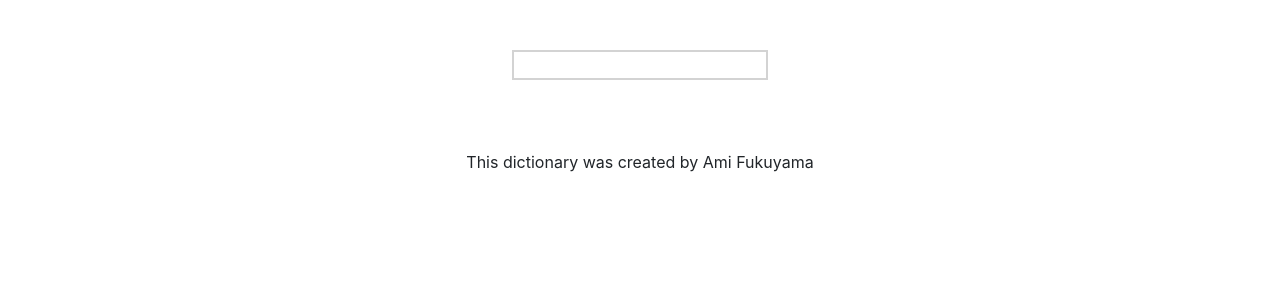
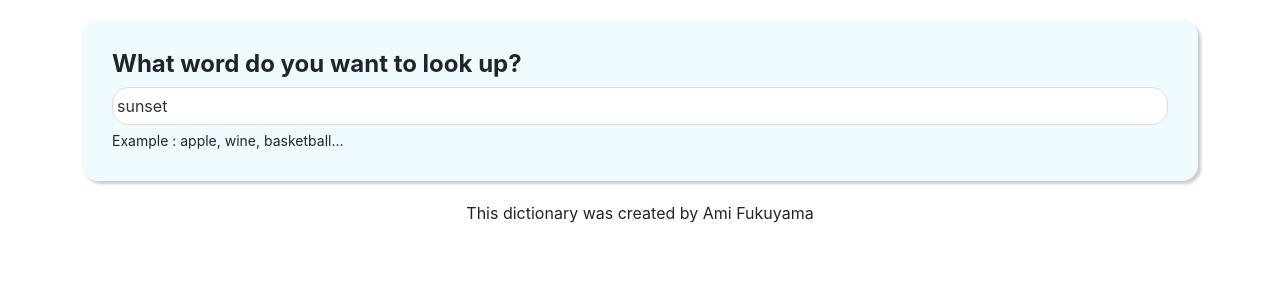
Before and after one commit to Ami0480/react-dictionary-project, a React (Create React App) app: page / in a window 1280 px wide. Shown: the top 300 px of the page. Built offline with nearby package versions, Linux system fonts and the light colour scheme; no server answers.

Commit message:
Added styling

```diff
--- a/src/App.css
+++ b/src/App.css
@@ -0,0 +1,3 @@
+.App footer {
+  text-align: center;
+}
--- a/src/App.js
+++ b/src/App.js
@@ -5,7 +5,7 @@ function App() {
   return (
     <div className="App">
       <div className="container">
-        <Dictionary />
+        <Dictionary defaultKeyword="sunset" />
         <footer className="App-footer">
           This dictionary was created by Ami Fukuyama
         </footer>
--- a/src/Dictionary.css
+++ b/src/Dictionary.css
@@ -1,13 +1,25 @@
-.Dictionary {
-  margin: 50px;
-  text-align: center;
+.Dictionary h1 {
+  font-size: 24px;
+  font-weight: bold;
 }
 
-.search {
-  border: 2px solid lightgray;
-  margin-bottom: 20px;
+.Dictionary section {
+  background-color: rgb(240, 251, 255);
+  padding: 30px;
+  border-radius: 16px;
+  box-shadow: 3px 3px 3px rgba(0, 0, 0, 0.2);
+  margin: 20px 0;
 }
 
-.App-footer {
-  text-align: center;
+.Dictionary input {
+  width: 100%;
+  padding: 6px 4px;
+  border: 1px solid #ddd;
+  border-radius: 16px;
+  color: #333;
 }
+
+.Dictionary .hint {
+  font-size: 14px;
+  margin-top: 5px;
+}
--- a/src/Dictionary.js
+++ b/src/Dictionary.js
@@ -3,48 +3,56 @@ import Results from "./Results";
 import axios from "axios";
 import "./Dictionary.css";
 
-export default function Dictionary() {
-  let [keyword, setKeyword] = useState(" ");
+export default function Dictionary(props) {
+  let [keyword, setKeyword] = useState(props.defaultKeyword);
   let [results, setResults] = useState(null);
+  let [loaded, setLoaded] = useState(false);
 
   function handleResponse(response) {
     console.log(response.data[0]);
     setResults(response.data[0]);
   }
+
+  function search() {
+    let apiUrl = `https://api.dictionaryapi.dev/api/v2/entries/en/${keyword}`;
+    axios.get(apiUrl).then(handleResponse);
+  }
+
+  function handleSubmit(event) {
+    event.preventDefault();
+    search();
+  }
+
   function handleKeywordChange(event) {
     setKeyword(event.target.value);
   }
 
-  function search(event) {
-    event.preventDefault();
-
-    if (!keyword.trim()) {
-      alert("Please enter a word.");
-      return;
+  function load() {
+    setLoaded(true);
+    search();
   }
 
-    const apiUrl = `https://api.dictionaryapi.dev/api/v2/entries/en/${keyword}`;
-    axios
-      .get(apiUrl)
-      .then(handleResponse)
-      .catch((error) => {
-        console.error("API error:", error);
-        alert("Word not found or API issue.");
-      });
-  }
-
+  if (loaded) {
     return (
       <div className="Dictionary">
-      <form onSubmit={search}>
+        <section>
+          <h1>What word do you want to look up?</h1>
+          <form onSubmit={handleSubmit}>
             <input
               type="search"
               onChange={handleKeywordChange}
               className="search"
-          value={keyword}
+              defaultValue={props.defaultKeyword}
             />
           </form>
+          <div className="hint">Example : apple, wine, basketball...</div>
+        </section>
 
         <Results results={results} />
       </div>
     );
+  } else {
+    load();
+    return "Loading..";
   }
+}
--- /dev/null
+++ b/src/Meaning.css
@@ -0,0 +1,10 @@
+.Meaning h3 {
+  font-size: 26px;
+  font-weight: bold;
+  line-height: 1.5;
+}
+
+.Meaning .example {
+  opacity: 0.7;
+  font-style: italic;
+}
--- a/src/Meaning.js
+++ b/src/Meaning.js
@@ -1,4 +1,5 @@
 import React from "react";
+import "./Meaning.css";
 import Synonyms from "./Synonyms";
 
 export default function Meaning(props) {
@@ -8,12 +9,11 @@ export default function Meaning(props) {
       <h3>{props.meaning.partOfSpeech}</h3>
       <div>
         {" "}
-        <p>
-          <strong>Definition </strong>
+        <p className="definition">
           {props.meaning.definitions[0].definition}
           <br />
-          <strong>Example </strong>
-          <em>
+
+          <em className="example">
             {props.meaning.definitions?.[0]?.example || "No example available."}
           </em>
           <Synonyms synonyms={props.meaning.definitions[0].synonyms} />
--- /dev/null
+++ b/src/Phonetic.css
@@ -0,0 +1,19 @@
+.Phonetic {
+  padding: 15px;
+}
+
+.Phonetic a {
+  border: 1px solid #ddd;
+  text-decoration: none;
+  padding: 8px 20px;
+  margin-right: 10px;
+  border-radius: 20px;
+  transition: all 150ms ease-in-out;
+}
+.Phonetic a:hover {
+  background-color: blue;
+  color: white;
+}
+.Phonetic .text {
+  opacity: 0.7;
+}
--- a/src/Phonetics.js
+++ b/src/Phonetics.js
@@ -1,4 +1,5 @@
 import React from "react";
+import "./Phonetic.css";
 
 export default function Phonetics(props) {
   console.log(props.phonetic);
@@ -7,7 +8,7 @@ export default function Phonetics(props) {
       <a href={props.phonetic.audio} target="_blank" rel="noreferrer">
         Listen
       </a>
-      {props.phonetic.text}
+      <span className="text">{props.phonetic.text}</span>
     </div>
   );
 }
--- /dev/null
+++ b/src/Results.css
@@ -0,0 +1,5 @@
+.Results h1 {
+  font-size: 36px;
+  font-weight: bold;
+  line-height: 1.5;
+}
--- a/src/Results.js
+++ b/src/Results.js
@@ -1,13 +1,15 @@
 import React from "react";
 import Meaning from "./Meaning";
 import Phonetics from "./Phonetics";
+import "./Results.css";
 
 export default function Results(props) {
   if (props.results) {
     return (
-      <div calssName="Results">
+      <div className="Results">
+        <section>
+          {" "}
           <h1>{props.results.word}</h1>
-
           {props.results.phonetics.map(function (phonetic, index) {
             return (
               <div key={index}>
@@ -15,12 +17,13 @@ export default function Results(props) {
               </div>
             );
           })}
+        </section>
 
         {props.results.meanings.map(function (meaning, index) {
           return (
-            <div key={index}>
+            <section key={index}>
               <Meaning meaning={meaning} />
-            </div>
+            </section>
           );
         })}
       </div>
--- /dev/null
+++ b/src/Synonyms.css
@@ -0,0 +1,9 @@
+.Synonyms {
+  margin: 15px 0 0;
+  padding: 0;
+}
+
+.Synonyms li {
+  display: inline-block;
+  padding-right: 15px;
+}
--- a/src/Synonyms.js
+++ b/src/Synonyms.js
@@ -1,4 +1,5 @@
 import React from "react";
+import "./Synonyms.css";
 
 export default function Synonyms(props) {
   if (props.synonyms) {
```
Lines whose indentation alone changed are shown as unchanged.
